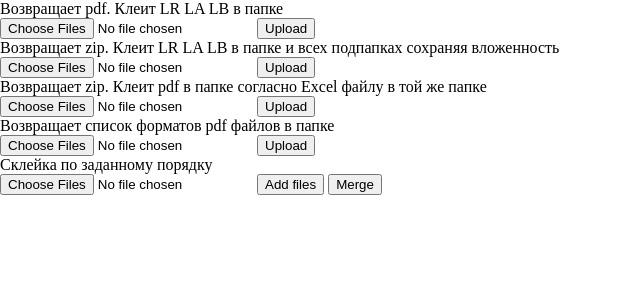
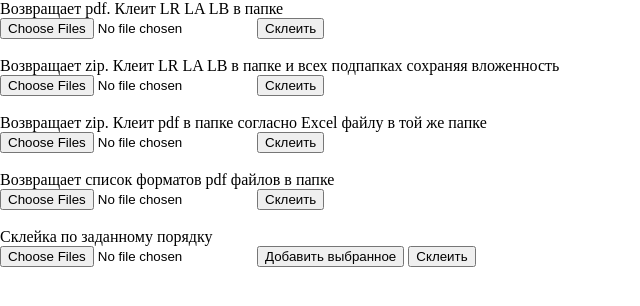
Before and after one commit to khaser/PDF_merger, a Flask app: page / in a window 1280 px wide. Shown: the top 306 px of the page, without its empty margins (0-640 px from the left). Run offline with Flask 2, Linux system fonts and the light colour scheme; some libraries are stand-ins or nearby versions.

Commit message:
prerelease 2

```diff
--- a/server.py
+++ b/server.py
@@ -13,11 +13,6 @@ application = Flask(__name__)
 application.secret_key = "abracadabra"
 log = logging.getLogger(__name__)
 logging.basicConfig(level=logging.DEBUG, format="> %(asctime)-15s %(levelname)-8s || %(message)s")
-
-def secure_filename(name, sess):
-    salt = sess + 'abac@#!DSAaba'
-    name = name.replace(' ', salt)
-    return name.rsplit('/', 1)[1]
 
 @application.route("/")
 def index():
@@ -62,7 +57,7 @@ def uploadFolder():
     for data in files:
         if (allowed_file(data.filename)):
             cnt += 1
-            data.save(os.path.join(path, secure_filename(data.filename, sess)))
+            data.save(os.path.join(path, os.path.split(data.filename)[1]))
     if (cnt == 0):
         return 'no pdf files to merge(need R_LR, R-LA, R-LB substring in file name)'
     os.system('./mergeFolder.py ' + sess)
--- a/templates/index.html
+++ b/templates/index.html
@@ -31,31 +31,35 @@
 		<form method="post" action="/uploadFolder" enctype="multipart/form-data">
 			<input type="file" name="file[]" multiple=""
 				accept="application/pdf" webkitdirectory>
-			<input class="button" type="submit" value="Upload"/>
+			<input class="button" type="submit" value="Склеить"/>
 		</form>
+		<br>
 		Возвращает zip. Клеит LR LA LB в папке и всех подпапках сохраняя вложенность
 		<form method="post" action="/uploadRecursive" enctype="multipart/form-data">
 			<input type="file" name="file[]" multiple=""
 				accept="application/pdf" webkitdirectory>
-			<input class="button" type="submit" value="Upload"/>
+			<input class="button" type="submit" value="Склеить"/>
 		</form>
+		<br>
 		Возвращает zip. Клеит pdf в папке согласно Excel файлу в той же папке
 		<form method="post" action="/uploadExcel" enctype="multipart/form-data">
 			<input type="file" name="file[]" multiple=""
 				accept="application/pdf" webkitdirectory>
-			<input class="button" type="submit" value="Upload"/>
+			<input class="button" type="submit" value="Склеить"/>
 		</form>
+		<br>
 		Возвращает список форматов pdf файлов в папке
         <form method="post" action="/uploadTypes" enctype="multipart/form-data">
 			<input type="file" name="file[]" multiple=""
 				accept="application/pdf" webkitdirectory>
-			<input class="button" type="submit" value="Upload"/>
+			<input class="button" type="submit" value="Склеить"/>
 		</form>
+		<br>
 		Склейка по заданному порядку
 		<form id="form2" method="post" enctype="multipart/form-data">
 			<input id="select" type="file" accept="application/pdf" multiple />
-			<input id="update" type="button" value="Add files"/>
-			<input type="submit" value="Merge" name="submit" />
+			<input id="update" type="button" value="Добавить выбранное"/>
+			<input type="submit" value="Склеить" name="submit" />
 			<script>
 				update.onclick = function() {
 					let files = select.files;
```
Also changed, not shown: mergeExcel.py (+18 -3 lines).
